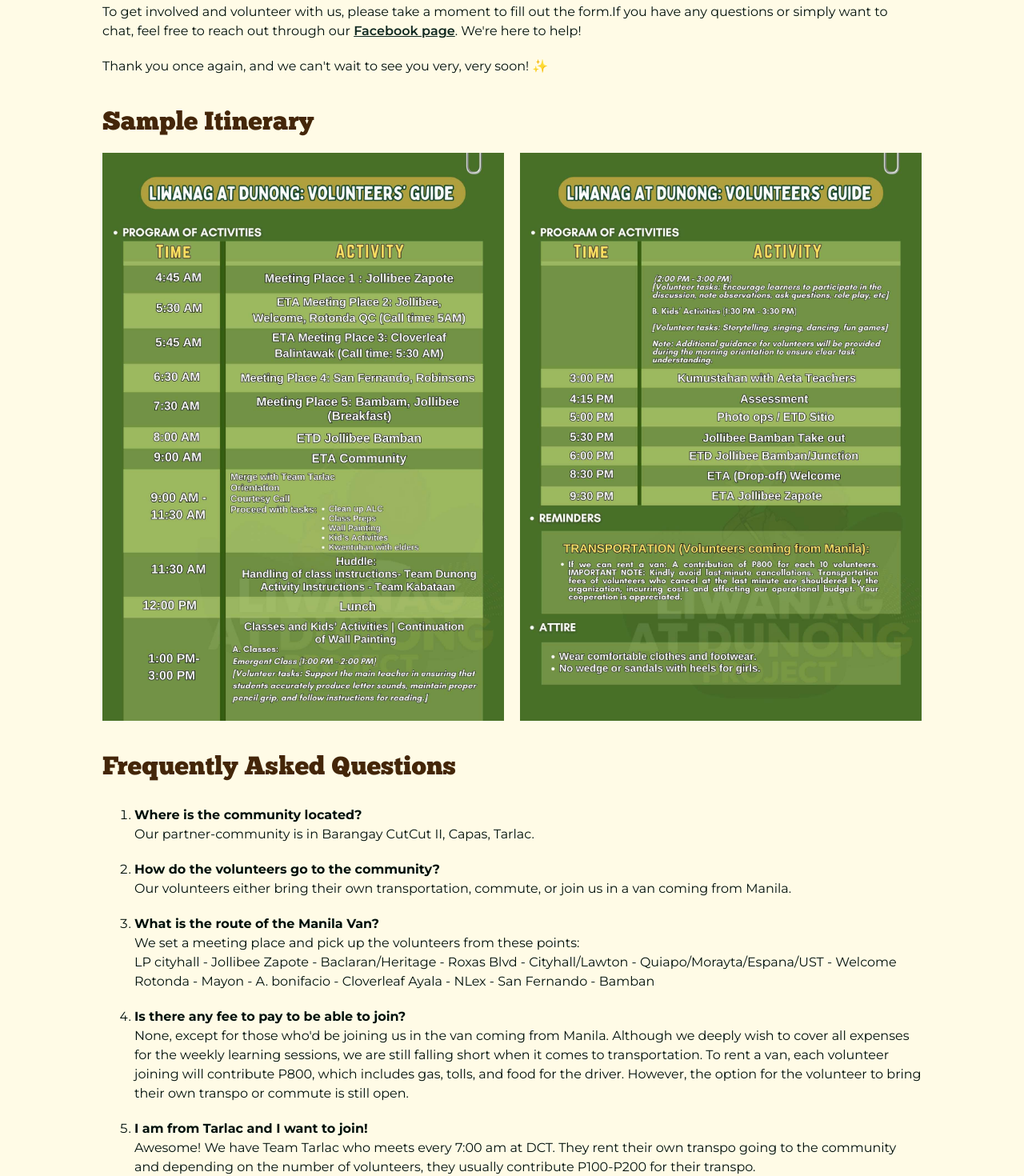
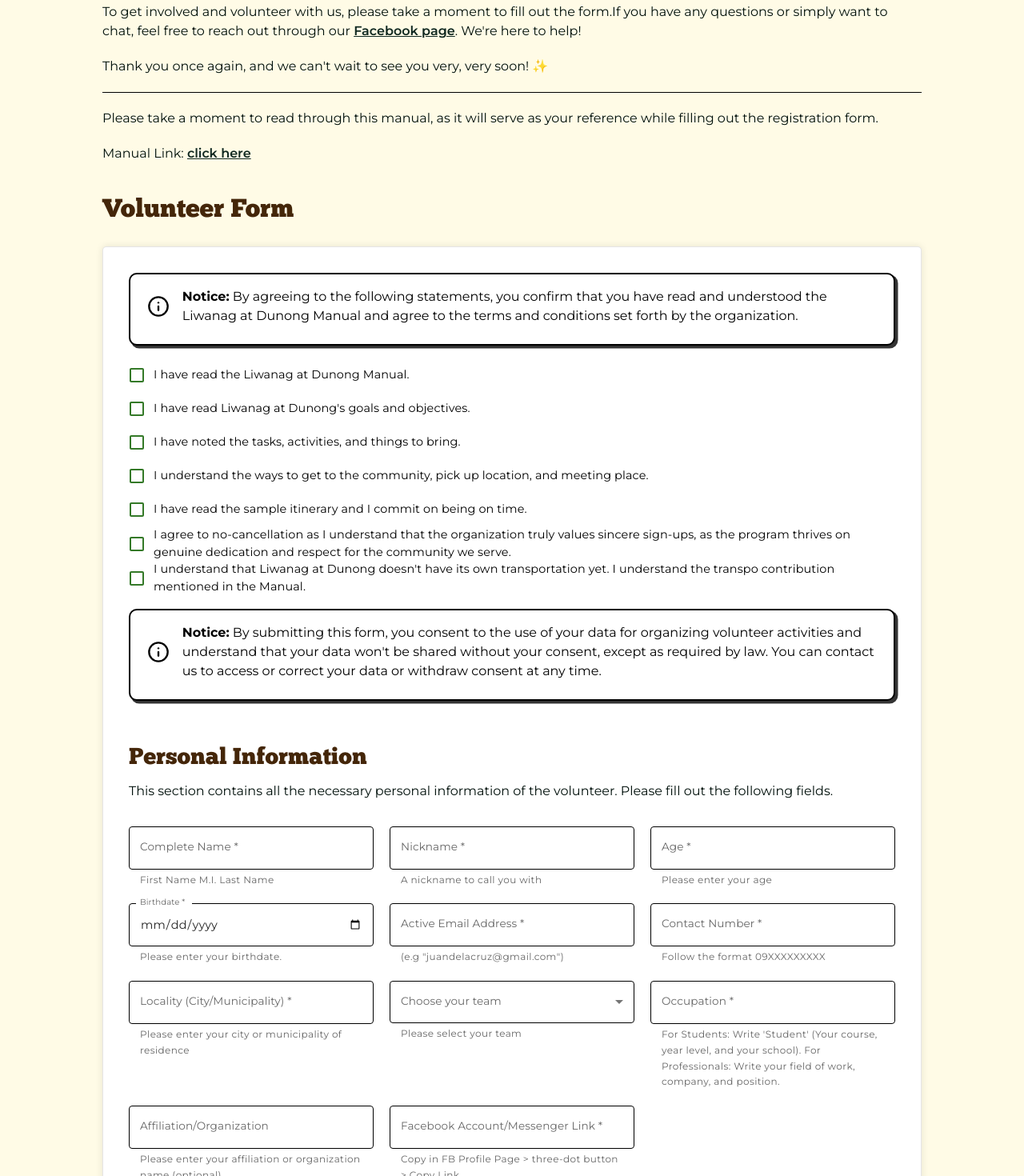
Before and after one commit to Aron-Arboleda/LiwanagAtDunong, a React (Vite) app: page /volunteer in a window 1280 px wide. Shown: the part 320-1790 px from the top of the page at 80% size. Built offline with nearby package versions, Linux system fonts and the light colour scheme; a web font is replaced by a local one.

Commit message:
Added agreement checkboxes to the form

```diff
--- a/src/components/Form/Form.jsx
+++ b/src/components/Form/Form.jsx
@@ -6,6 +6,8 @@ import Select from "@mui/material/Select";
 import MenuItem from "@mui/material/MenuItem";
 import FormControl from "@mui/material/FormControl";
 import FormHelperText from "@mui/material/FormHelperText";
+import FormControlLabel from "@mui/material/FormControlLabel";
+import FormGroup from "@mui/material/FormGroup";
 import InputLabel from "@mui/material/InputLabel";
 import styled from "@mui/material/styles/styled";
 import Grid2 from "@mui/material/Grid2";
@@ -14,6 +16,7 @@ import CircularProgress from "@mui/material/CircularProgress";
 import IconButton from "@mui/material/IconButton";
 import Eye from "lucide-react/dist/esm/icons/eye";
 import EyeOff from "lucide-react/dist/esm/icons/eye-off";
+import Checkbox from "@mui/material/Checkbox/Checkbox";
 
 // Local component imports
 import { Callout } from "@components/CustomComponents/CustomComponents";
@@ -39,6 +42,31 @@ export const SubmitButton = styled(Button)(({ theme, customstyle }) => ({
   boxShadow: customstyle?.boxShadow || "2px 2px 0px rgba(0, 0, 0, 0.84)",
   margin: customstyle?.margin || "3rem 0 2rem 0",
 }));
+
+export const CustomCheckbox = styled(Checkbox)(({ theme, error }) => ({
+  color: error ? "#d32f2f" : "#347928",
+  "&.Mui-checked": {
+    color: "#347928",
+  },
+}));
+
+export const CustomFormControlLabel = styled(FormControlLabel)(
+  ({ theme, error }) => ({
+    "& .MuiTypography-root": {
+      fontFamily: "Montserrat, sans-serif",
+      fontSize: "0.9rem",
+      color: error ? "#d32f2f" : "inherit",
+    },
+  })
+);
+
+const ErrorMessage = styled("p")({
+  color: "#d32f2f",
+  fontSize: "0.75rem",
+  marginTop: "3px",
+  marginLeft: "14px",
+  fontFamily: "Montserrat, sans-serif",
+});
 
 export const CustomTextField = styled(TextField)(({ theme }) => ({
   "& label.Mui-focused": {
@@ -111,6 +139,7 @@ const defaultValuesForTesting = {
 };
 
 const Form = ({
+  agreements,
   sections,
   disclaimerText,
   children,
@@ -121,7 +150,7 @@ const Form = ({
     register,
     handleSubmit,
     reset,
-    formState: { errors },
+    formState: { errors, isSubmitted },
   } = useForm(defaultValues ? defaultValues : {}); // defaultValues ? defaultValues : {}
   const [isSubmitting, setIsSubmitting] = useState(false);
   const [showPassword, setShowPassword] = useState(false);
@@ -151,6 +180,42 @@ const Form = ({
 
   return (
     <form onSubmit={handleSubmit(onSubmit)}>
+      {agreements && (
+        <div>
+          <FormControl
+            component="fieldset"
+            error={!!errors.agreements}
+            sx={{ width: "100%", marginBottom: "1rem" }}
+          >
+            <FormGroup>
+              <Callout variant="note">
+                <strong>Notice:</strong> {agreements.disclaimerText}
+              </Callout>
+              {agreements.items.map((item, index) => (
+                <div key={index}>
+                  <CustomFormControlLabel
+                    error={isSubmitted ? errors[item.name] : undefined}
+                    control={
+                      <CustomCheckbox
+                        {...register(item.name, {
+                          required: item.required
+                            ? `${item.label} is required`
+                            : false,
+                        })}
+                        error={isSubmitted ? errors[item.name] : undefined}
+                      />
+                    }
+                    label={item.text}
+                  />
+                  {isSubmitted && errors[item.name] && (
+                    <ErrorMessage>{errors[item.name].message}</ErrorMessage>
+                  )}
+                </div>
+              ))}
+            </FormGroup>
+          </FormControl>
+        </div>
+      )}
       <Callout variant="note">
         <strong>Notice:</strong> {disclaimerText}
       </Callout>
--- a/src/pages/VolunteerFormPage/VolunteerFormPage.jsx
+++ b/src/pages/VolunteerFormPage/VolunteerFormPage.jsx
@@ -13,6 +13,7 @@ import {
 import XButton, {
   Callout,
   PageDivider,
+  PageDividerThin,
 } from "@components/CustomComponents/CustomComponents";
 import Form from "@components/Form/Form";
 import {
@@ -21,7 +22,7 @@ import {
   StandardChunkFiveSubTitleH4,
   StandardChunkFiveTitle,
 } from "@components/PageTitles/PageTitles";
-import { sections } from "./sections";
+import { agreementsCheckboxes, sections } from "./sections";
 import { CartoonyContainer } from "@components/CardContainers/CardContainers";
 import {
   SampleItinerary1,
@@ -123,79 +124,23 @@ const VolunteerFormPage = () => {
                 Thank you once again, and we can't wait to see you very, very
                 soon! ✨
               </p>
+
+              <PageDividerThin color="black" />
+
+              <p className="pageParagP">
+                Please take a moment to read through this manual, as it will
+                serve as your reference while filling out the registration form.
+              </p>
+              <p className="pageParagP">
+                Manual Link:{" "}
+                <a href="https://tinyurl.com/LDBloluntirManual">click here</a>
+              </p>
             </FlexLayoutColumn>
-            <StandardChunkFiveSubTitleH2 title="Sample Itinerary" />
-            <FlexLayoutColumn>
-              <GridLayout>
-                <img
-                  src={SampleItinerary1}
-                  alt="Liwanag at Dunong: Sample Itinerary Morning"
-                  className="pageImage-auto"
-                  loading="lazy"
-                />
-                <img
-                  src={SampleItinerary2}
-                  alt="Liwanag at Dunong: Sample Itinerary Afternoon"
-                  className="pageImage-auto"
-                  loading="lazy"
-                />
-              </GridLayout>
-            </FlexLayoutColumn>
-            <StandardChunkFiveSubTitleH2 title="Frequently Asked Questions" />
-            <FlexLayoutColumn>
-              <ol className="pageOrderedList">
-                <li>
-                  <strong>Where is the community located?</strong>
-                </li>
-                <p>
-                  Our partner-community is in Barangay CutCut II, Capas, Tarlac.
-                </p>
-                <li>
-                  <strong>How do the volunteers go to the community?</strong>
-                </li>
-                <p>
-                  Our volunteers either bring their own transportation, commute,
-                  or join us in a van coming from Manila.
-                </p>
-                <li>
-                  <strong>What is the route of the Manila Van?</strong>
-                </li>
-                <p>
-                  We set a meeting place and pick up the volunteers from these
-                  points:
-                </p>
-                <p>
-                  LP cityhall - Jollibee Zapote - Baclaran/Heritage - Roxas Blvd
-                  - Cityhall/Lawton - Quiapo/Morayta/Espana/UST - Welcome
-                  Rotonda - Mayon - A. bonifacio - Cloverleaf Ayala - NLex - San
-                  Fernando - Bamban
-                </p>
-                <li>
-                  <strong>Is there any fee to pay to be able to join?</strong>
-                </li>
-                <p>
-                  None, except for those who'd be joining us in the van coming
-                  from Manila. Although we deeply wish to cover all expenses for
-                  the weekly learning sessions, we are still falling short when
-                  it comes to transportation. To rent a van, each volunteer
-                  joining will contribute P800, which includes gas, tolls, and
-                  food for the driver. However, the option for the volunteer to
-                  bring their own transpo or commute is still open.
-                </p>
-                <li>
-                  <strong>I am from Tarlac and I want to join!</strong>
-                </li>
-                <p>
-                  Awesome! We have Team Tarlac who meets every 7:00 am at DCT.
-                  They rent their own transpo going to the community and
-                  depending on the number of volunteers, they usually contribute
-                  P100-P200 for their transpo.
-                </p>
-              </ol>
-            </FlexLayoutColumn>
+
             <StandardChunkFiveSubTitleH2 title="Volunteer Form" />
           </TransparentLargeContainer>
           <Form
+            agreements={agreementsCheckboxes}
             sections={sections}
             disclaimerText="By submitting this form, you consent to the use
         of your data for organizing volunteer activities and understand that
--- a/src/pages/VolunteerFormPage/sections.js
+++ b/src/pages/VolunteerFormPage/sections.js
@@ -1,3 +1,53 @@
+export const agreementsCheckboxes = {
+  title: "Agreements",
+  disclaimerText:
+    "By agreeing to the following statements, you confirm that you have read and understood the Liwanag at Dunong Manual and agree to the terms and conditions set forth by the organization.",
+  items: [
+    {
+      name: "liwanag_at_dunong",
+      label: "Liwanag at Dunong agreement",
+      text: "I have read the Liwanag at Dunong Manual.",
+      required: true,
+    },
+    {
+      name: "goals_and_objectives",
+      label: "Goals and Objectives agreement",
+      text: "I have read Liwanag at Dunong's goals and objectives.",
+      required: true,
+    },
+    {
+      name: "tasks_activities",
+      label: "Tasks and Activities agreement",
+      text: "I have noted the tasks, activities, and things to bring.",
+      required: true,
+    },
+    {
+      name: "transportation",
+      label: "Transportation agreement",
+      text: "I understand the ways to get to the community, pick up location, and meeting place.",
+      required: true,
+    },
+    {
+      name: "itinerary",
+      label: "Itinerary agreement",
+      text: "I have read the sample itinerary and I commit on being on time.",
+      required: true,
+    },
+    {
+      name: "no_cancellation",
+      label: "No Cancellation agreement",
+      text: "I agree to no-cancellation as I understand that the organization truly values sincere sign-ups, as the program thrives on genuine dedication and respect for the community we serve.",
+      required: true,
+    },
+    {
+      name: "transpo_contribution",
+      label: "Transportation Contribution agreement",
+      text: "I understand that Liwanag at Dunong doesn't have its own transportation yet. I understand the transpo contribution mentioned in the Manual.",
+      required: true,
+    },
+  ],
+};
+
 export const sections = [
   {
     sectionName: "Personal Information",
```
Also changed, not shown: 1 other file (tests, documents, lock files or other folders).
